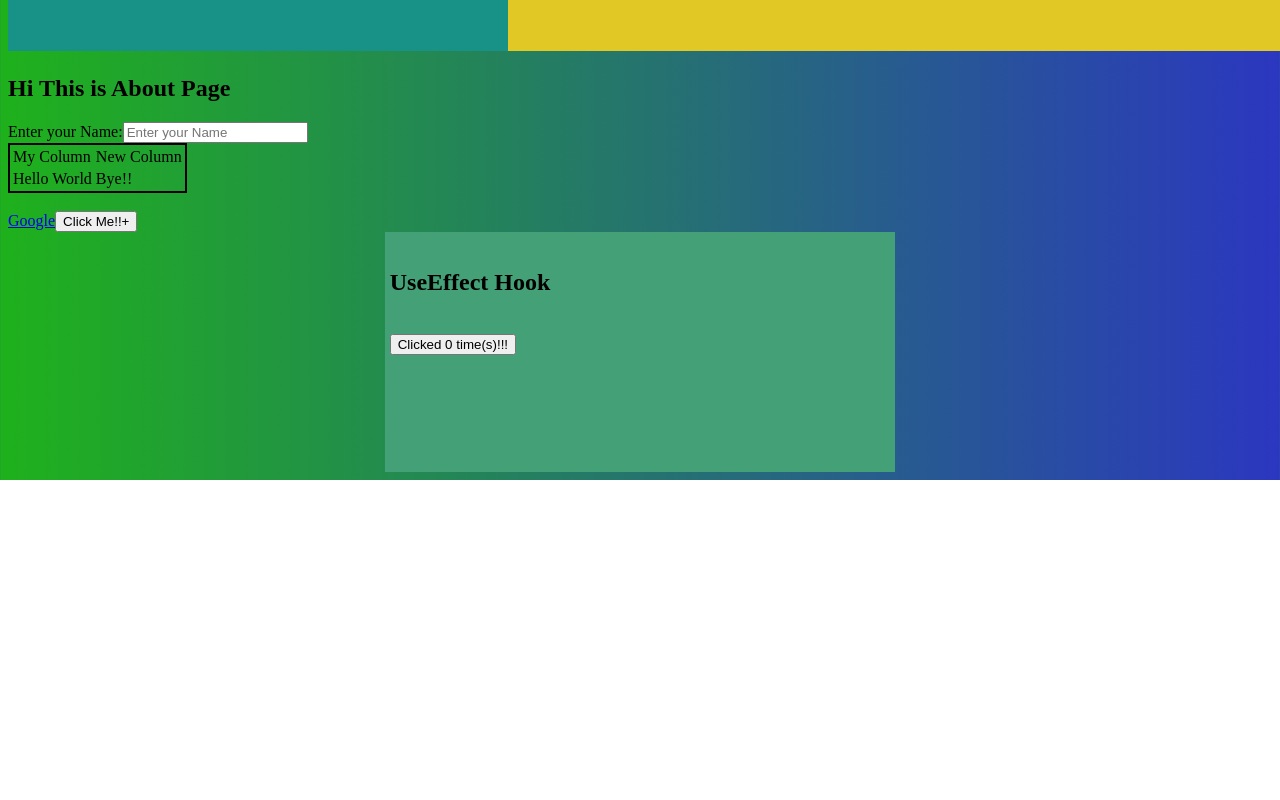
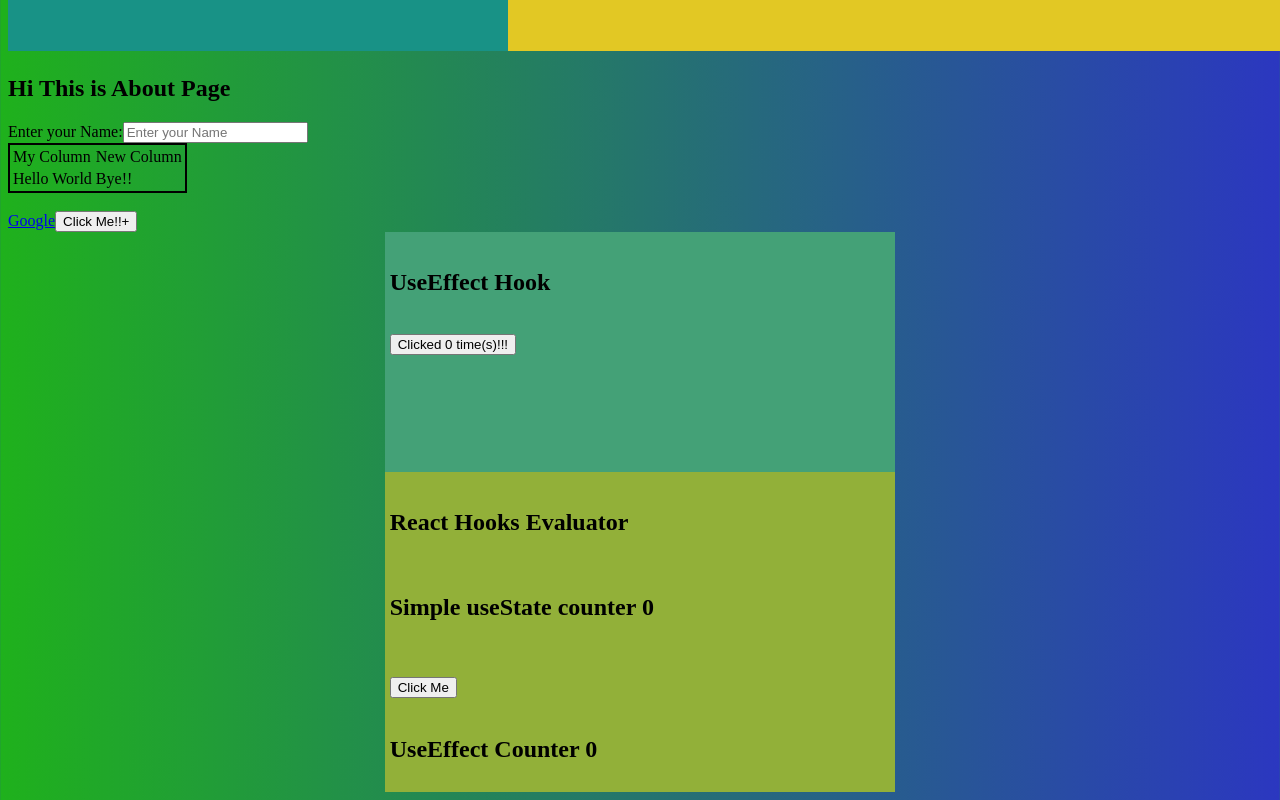
Before and after one commit to NavneetOrion/React-Work, a React (Create React App) app: page / in a window 1280 px wide. Shown: the part 4223-5023 px from the top of the page. Before the commit the page ends 4703 px from the top, so only its background shows below. Built offline with nearby package versions, Linux system fonts and the light colour scheme.

Commit message:
Using Dependencies in UseEffect

```diff
--- a/public/style.css
+++ b/public/style.css
@@ -106,3 +106,11 @@ a:focus{
     width:40%;
     background-color: #44a177;
 }
+
+.dependencies{
+    margin:auto;
+    padding-left: 5px;
+    height:40vh;
+    width:40%;
+    background-color: #92b039;
+}
--- /dev/null
+++ b/src/UseEffect3.jsx
@@ -0,0 +1,28 @@
+import React, { useEffect, useState } from 'react';
+
+function UseEffect3(){
+    const [count,setCount] = useState(0)
+    const[statement,setStatement] =  useState(0)
+
+        useEffect(()=>{
+            setStatement(count * 5);
+
+        },[count])
+
+    return (
+        <>
+        <div className='dependencies'>
+        <br/>
+        <h2>React Hooks Evaluator</h2>
+        <br/>
+        <h2>Simple useState counter {count} </h2><br/><br/>
+            <button onClick={()=>setCount(count +1)}>Click Me</button>
+            <br/><br/>
+        <h2>UseEffect Counter {statement}</h2>
+        </div>
+
+        </>
+    )
+}
+
+export default UseEffect3;
--- a/src/index.js
+++ b/src/index.js
@@ -21,6 +21,8 @@ import App2 from './App2';
 import {BrowserRouter} from 'react-router-dom';
 import Access from './Access';
 import UseEffect2 from './UseEffect2';
+
+import UseEffect3 from './UseEffect3';
 
 
 const comment = {
@@ -66,6 +68,8 @@ root.render(
 
     <UseEffect2/>
 
+    <UseEffect3/>
+
 
 
 
```
